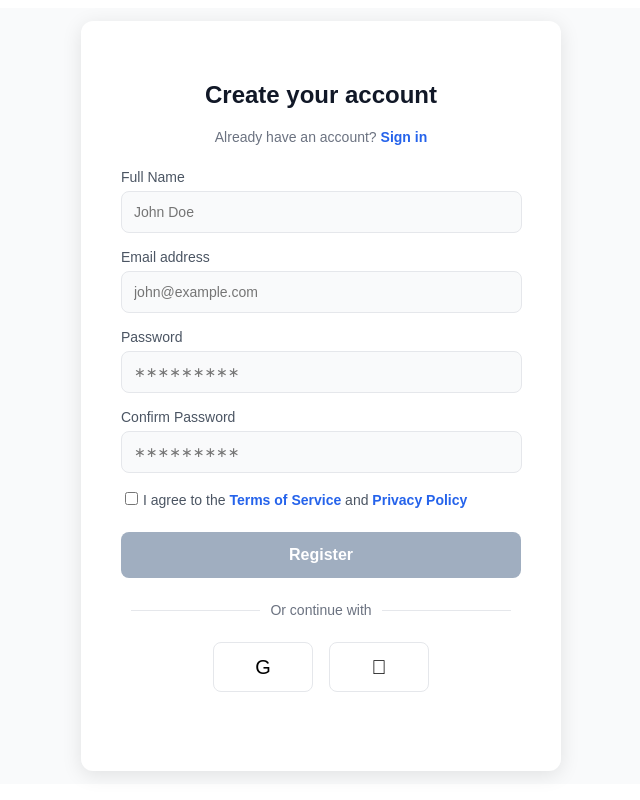
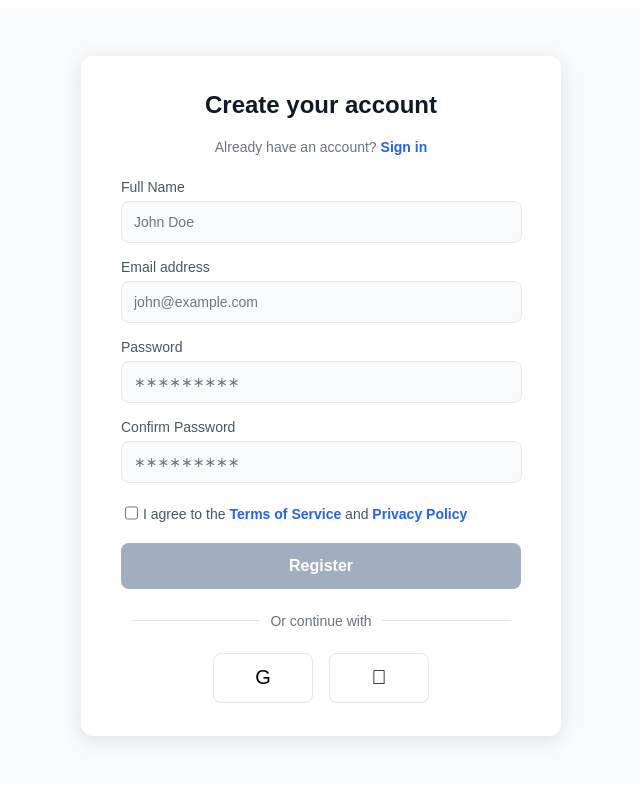
Before and after one commit to petch24096666/senior-project, a React (Vite) app in the folder Frontend/: page /register in a window 1280 px wide. Shown: the whole page, without its empty margins (319-959 px from the left). Built offline with nearby package versions, Linux system fonts and the light colour scheme; a web font is replaced by a local one.

Commit message:
update
29/1/2568 14.57

```diff
--- a/Frontend/src/components/pages/SignUpSignInPage/ForgotPassword.jsx
+++ b/Frontend/src/components/pages/SignUpSignInPage/ForgotPassword.jsx
@@ -9,13 +9,6 @@ const ForgotPassword = () => {
     alert("A password reset link has been sent to your email.");
   };
 
-  const handleBack = () => {
-    console.log("Go back clicked");
-    // สามารถใช้ window.history.back() หรือ navigate("/login") ถ้าใช้ React Router
-    window.history.back();
-  };
-
-  // 🎨 CSS แบบ inline (รวมอยู่ในไฟล์ JSX)
   const styles = {
     "forgotpass-container": {
     display: "flex",
@@ -26,13 +19,14 @@ const ForgotPassword = () => {
     backgroundColor: "#f5f6fa",
     padding: "0",
     margin: "0",
-    overflow: "hidden", // ✅ ปิด Scrollbar แนวตั้ง & แนวนอน
-    position: "fixed", // ✅ ทำให้คงที่ไม่ขยับ
+    overflow: "hidden",
+    position: "fixed",
     top: 0,
     left: 0,
+    marginTop: "-10px"
   },
     "forgotpass-card": {
-      position: "relative", // ✅ ใช้สำหรับจัดไอคอน Back
+      position: "relative",
       display: "flex",
       flexDirection: "column",
       alignItems: "center",
@@ -54,6 +48,7 @@ const ForgotPassword = () => {
       fontSize: "20px",
       cursor: "pointer",
       color: "#333",
+      textDecoration: "none"
     },
     "forgotpass-lockIcon": {
       fontSize: "40px",
@@ -118,21 +113,17 @@ const ForgotPassword = () => {
   return (
     <div style={styles["forgotpass-container"]}>
       <div style={styles["forgotpass-card"]}>
-        {/* 🔙 ไอคอน Back */}
-        <div style={styles["forgotpass-backIcon"]} onClick={handleBack}>
+        <a href="/" style={styles["forgotpass-backIcon"]}>
           ←
-        </div>
+        </a>
 
-        {/* 🔒 ไอคอนล็อค */}
         <div style={styles["forgotpass-lockIcon"]}>🔒</div>
 
-        {/* 📝 หัวข้อ Forgot Password */}
         <h2 style={styles["forgotpass-title"]}>Forgot your password?</h2>
         <p style={styles["forgotpass-description"]}>
           Enter your email address and we’ll send you a link to reset your password.
         </p>
 
-        {/* 📩 ฟอร์มป้อนอีเมล */}
         <form onSubmit={handleSubmit} style={styles["forgotpass-form"]}>
           <div style={styles["forgotpass-inputContainer"]}>
             <label style={styles["forgotpass-label"]}>Email address</label>
@@ -146,7 +137,6 @@ const ForgotPassword = () => {
             />
           </div>
 
-          {/* 🔵 ปุ่มส่งลิงก์รีเซ็ตรหัสผ่าน */}
           <button type="submit" style={styles["forgotpass-button"]}>
             Send reset link
           </button>
--- a/Frontend/src/components/pages/SignUpSignInPage/Login.jsx
+++ b/Frontend/src/components/pages/SignUpSignInPage/Login.jsx
@@ -70,7 +70,7 @@ const LoginPage = () => {
       display: "flex",
       justifyContent: "center",
       alignItems: "center",
-      height: "100vh",
+      height: "96vh",
       backgroundColor: "#F9FAFB",
       margin: "0",
       fontFamily: "'Arial', sans-serif",
@@ -97,6 +97,7 @@ const LoginPage = () => {
     inputGroup: {
       textAlign: "left",
       marginBottom: "16px",
+      marginRight: "25px",
     },
     label: {
       display: "block",
@@ -127,7 +128,8 @@ const LoginPage = () => {
       alignItems: "center",
       fontSize: "14px",
       color: "#4B5563",
-      marginBottom: "24px",
+      marginTop: "20px",
+      marginBottom: "20px",
     },
     checkboxContainer: {
       display: "flex",
@@ -224,7 +226,7 @@ const LoginPage = () => {
             <label style={styles.label}>Password</label>
             <input
               type="password"
-              placeholder="********"
+              placeholder="∗∗∗∗∗∗∗∗∗"
               style={styles.input(errors.password)}
               value={values.password}
               onChange={(e) => setValues({ ...values, password: e.target.value })}
--- a/Frontend/src/components/pages/SignUpSignInPage/Register.jsx
+++ b/Frontend/src/components/pages/SignUpSignInPage/Register.jsx
@@ -11,10 +11,11 @@ const RegisterPage = () => {
   const [password, setPassword] = useState('');
   const [confirmPassword, setConfirmPassword] = useState('');
   const [agree, setAgree] = useState(false); // ✅ State สำหรับ Checkbox
-  const [error, setError] = useState('');
+  const [error, setError] = useState(""); // ✅ ต้องกำหนดค่าให้ error
 
   function register(event) {
     event.preventDefault();
+    if (!validateForm()) return;
 
     // ✅ ตรวจสอบว่า Password และ Confirm Password ตรงกัน
     if (password !== confirmPassword) {
@@ -27,11 +28,10 @@ const RegisterPage = () => {
         setError("You must agree to the Terms and Privacy Policy.");
         return;
     }
-
     axios.post(`${url}/api/register`, { fullname, email, password })
-        .then(res => {
-            navigate("/");
-        }).catch(err => console.log(err));
+      .then(res => {
+          navigate("/");
+      }).catch(err => console.log(err));
   }
 
   const styles = {
@@ -46,7 +46,7 @@ const RegisterPage = () => {
     },
     card: {
       width: "400px",
-      height: "670px",
+      height: "600px",
       padding: "40px",
       backgroundColor: "#fff",
       borderRadius: "12px",
@@ -57,6 +57,7 @@ const RegisterPage = () => {
       fontSize: "24px",
       fontWeight: "bold",
       color: "#111827",
+      marginTop: "-5px",
     },
     subtitle: {
       fontSize: "14px",
@@ -83,25 +84,14 @@ const RegisterPage = () => {
       backgroundColor: "#F9FAFB",
       outline: "none",
     },
-    errorMessage: {
-      display: "flex",
-      alignItems: "center",
-      color: "#D32F2F",
-      fontSize: "14px",
-      marginTop: "5px",
-      marginBottom: "10px",
-    },
-    errorIcon: {
-      marginRight: "8px",
-      fontSize: "16px",
-    },
     options: {
       display: "flex",
       justifyContent: "left",
       alignItems: "center",
       fontSize: "14px",
       color: "#4B5563",
-      marginBottom: "24px",
+      marginTop: "20px",
+      marginBottom: "20px",
     },
     checkbox: {
       height: "1.7vh",
@@ -166,6 +156,14 @@ const RegisterPage = () => {
       fontSize: "14px",
       color: "#4B5563",
     },
+    errorText: {
+      color: "#E53E3E",
+      fontSize: "12px",
+      marginTop: "4px",
+      display: "flex",
+      alignItems: "center",
+      gap: "5px",
+    },
   };
 
   return (
```
